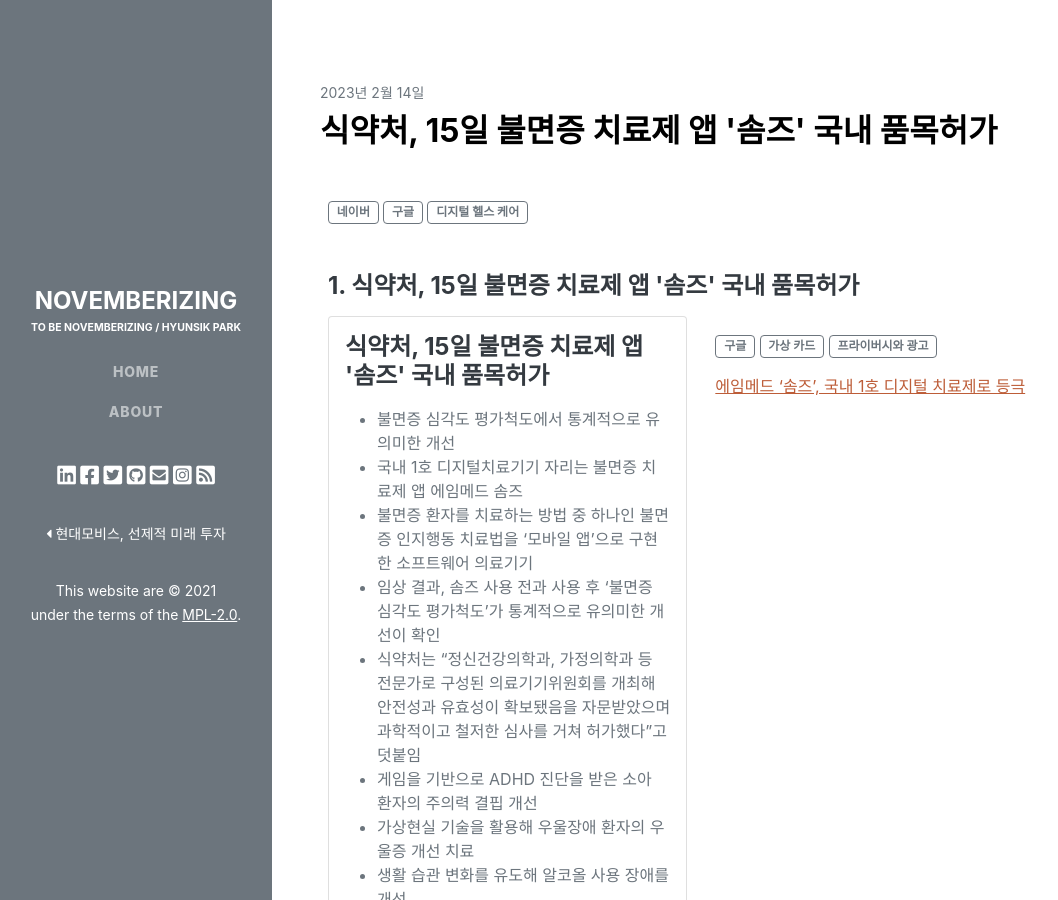
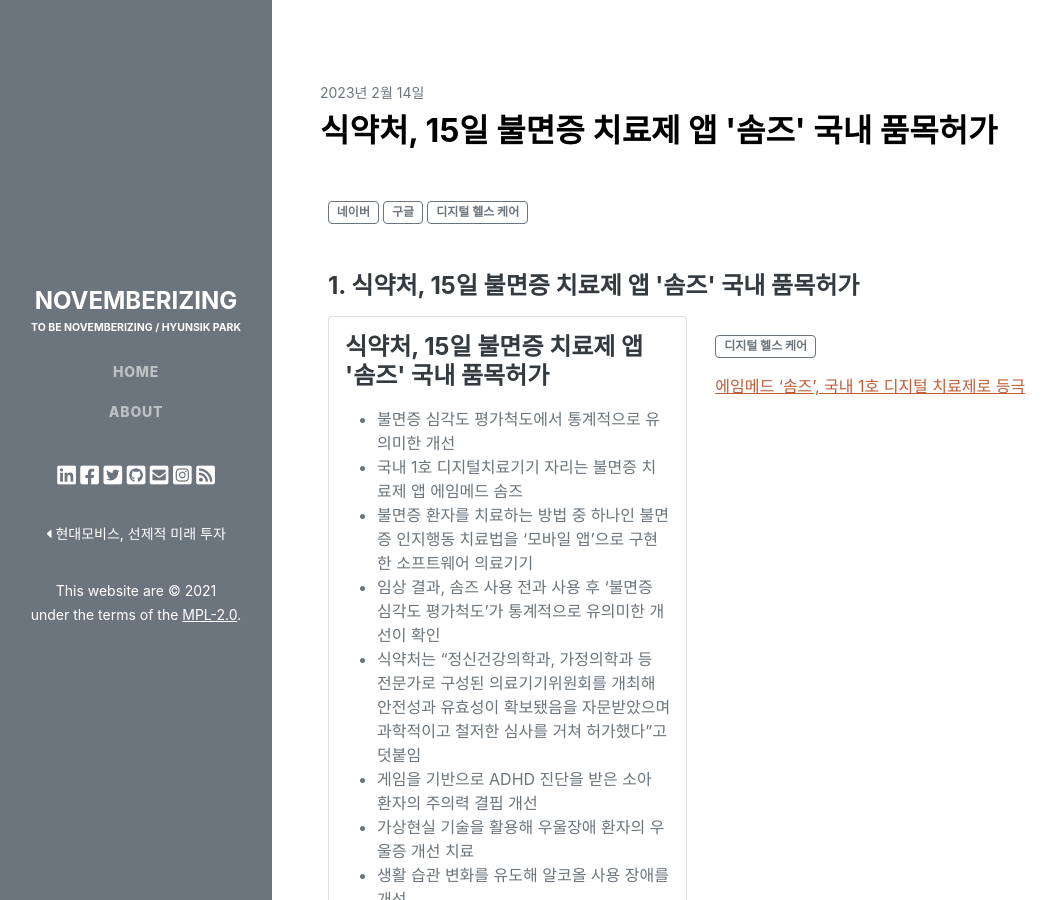
Before and after one commit to novemberizing/novemberizing.github.io, a Jekyll site: the page built from _posts/2023-02-16-NewsXBrief.md, in a window 1280 px wide and 900 px high. Shown: the whole window, without its empty margins (0-1058 px from the left). Built offline with Jekyll 4.4.1, drawn with Linux system fonts in a browser that asks for light colours; comment, search, counter and statistics services are not loaded.

Commit message:
업데이트

```diff
--- a/_posts/2023-02-16-NewsXBrief.md
+++ b/_posts/2023-02-16-NewsXBrief.md
@@ -40,12 +40,10 @@
     </div>
     <div class="col-xl-7 col-lg-12 px-3 mt-3">
         <p class="mb-3">
-            <span class="badge badge-outline-secondary">구글</span>
-            <span class="badge badge-outline-secondary">가상 카드</span>
-            <span class="badge badge-outline-secondary">프라이버시와 광고</span>
+            <span class="badge badge-outline-secondary">디지털 헬스 케어</span>
         </p>
         <p class="mb-3">
-            <a href="http://www.monews.co.kr/news/articleView.html?idxno=320002">에임메드 ‘솜즈’, 국내 1호 디지털 치료제로 등극</a>
+            <a href="https://www.monews.co.kr/news/articleView.html?idxno=320002">에임메드 ‘솜즈’, 국내 1호 디지털 치료제로 등극</a>
         </p>
     </div>
 </div>
```
